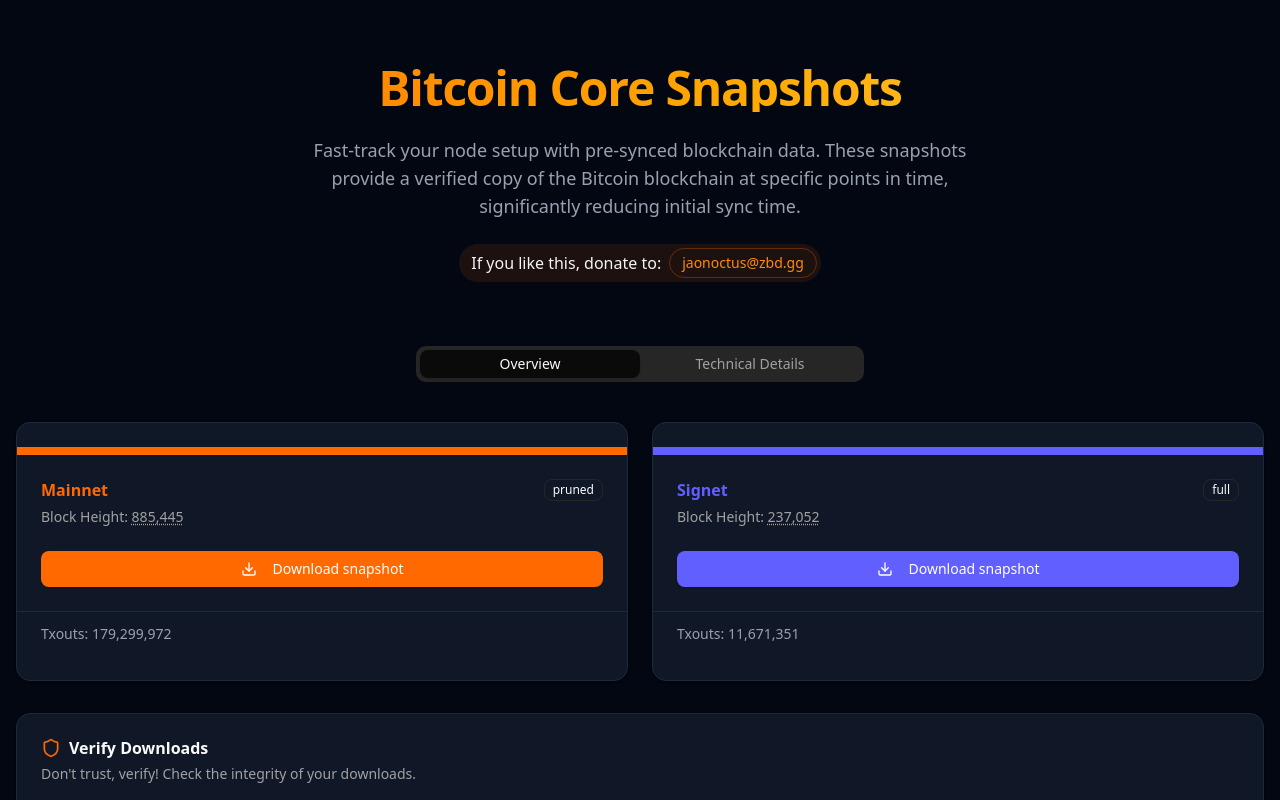
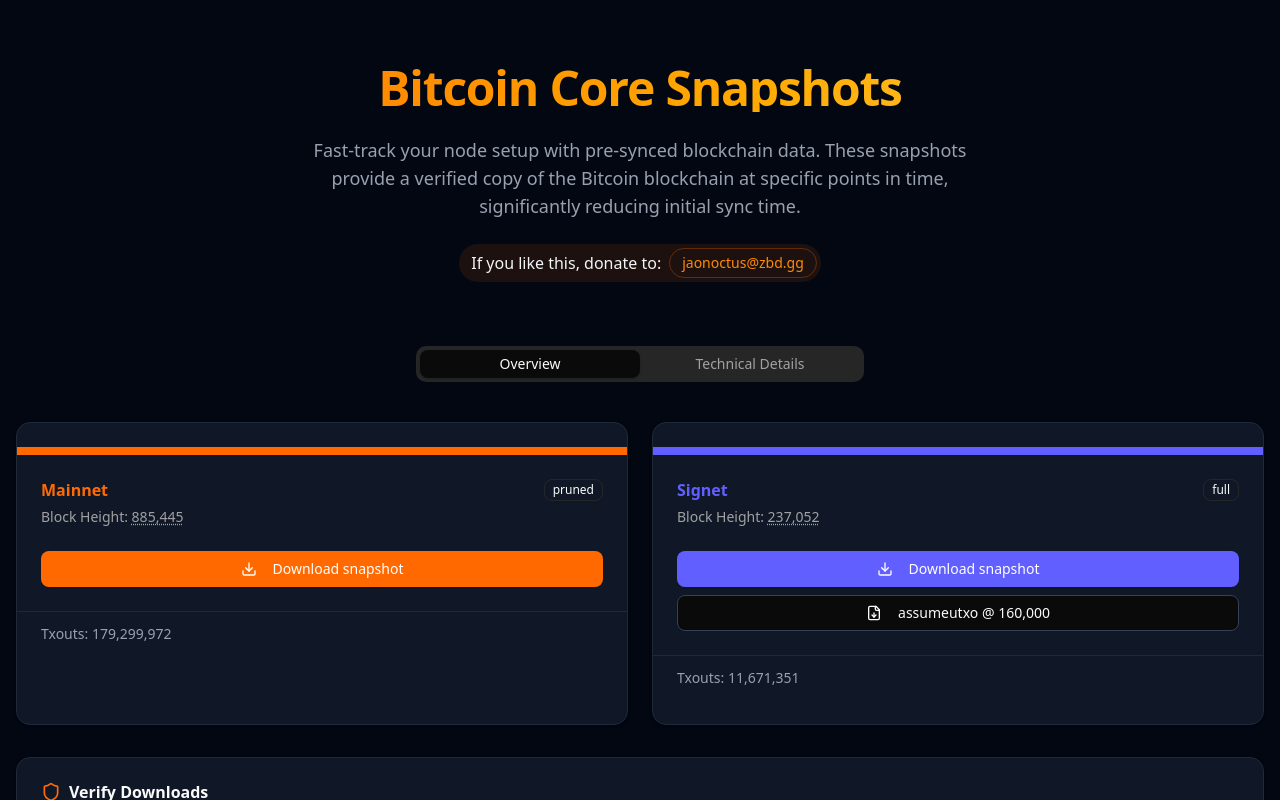
Before and after one commit to jaonoctus/bitcoin-snapshots-react, a Next.js app: page / in a window 1280 px wide. Shown: the top 800 px of the page. Built offline with nearby package versions, Linux system fonts and the light colour scheme.

Commit message:
assume utxo for signet

```diff
--- a/app/page.tsx
+++ b/app/page.tsx
@@ -1,7 +1,7 @@
 "use client"
 
 import { useState } from "react"
-import { ExternalLink, Download, Shield, HardDrive, Hash } from "lucide-react"
+import {ExternalLink, Download, Shield, HardDrive, Hash, FileDown} from "lucide-react"
 import { Tabs, TabsContent, TabsList, TabsTrigger } from "@/components/ui/tabs"
 import { Card, CardContent, CardDescription, CardFooter, CardHeader, CardTitle } from "@/components/ui/card"
 import { Button } from "@/components/ui/button"
@@ -18,8 +18,8 @@
   textColor: string
   borderColor: string
   downloadUrl: string
-  assumeutxoUrl: string
-  assumeutxoHeight: string
+  assumeutxoUrl: string | null
+  assumeutxoHeight: string | null
   chain: string
   prune: string
   size: string
@@ -46,9 +46,8 @@
       textColor: "text-orange-500",
       borderColor: "border-orange-500",
       downloadUrl: "https://pub-3fcf0b98b9e64d6381ced6eddee57bbf.r2.dev/022025/snapshot-bitcoin-mainnet-885445-pruned.tar.zst",
-      assumeutxoUrl:
-          "XXX",
-      assumeutxoHeight: "821568",
+      assumeutxoUrl: null,
+      assumeutxoHeight: null,
       chain: "mainnet",
       prune: "550",
       pruneHeight: "885156",
@@ -115,8 +114,8 @@
       textColor: "text-indigo-500",
       borderColor: "border-indigo-500",
       downloadUrl: "https://pub-3fcf0b98b9e64d6381ced6eddee57bbf.r2.dev/022025/snapshot-bitcoin-signet-237052-full.tar.zst",
-      assumeutxoUrl: "XXX",
-      assumeutxoHeight: "160,000",
+      assumeutxoUrl: "https://pub-3fcf0b98b9e64d6381ced6eddee57bbf.r2.dev/utxo/utxo-bitcoin-signet-160000.dat.zst",
+      assumeutxoHeight: "160000",
       chain: "signet",
       prune: "-",
       size: "9.3G",
@@ -201,11 +200,13 @@
                               <Download className="mr-2 h-4 w-4"/> Download snapshot
                             </a>
                           </Button>
-                          {/*<Button asChild variant="outline" className="border-gray-700 hover:bg-gray-800">*/}
-                          {/*  <a href={network.assumeutxoUrl} target="_blank" rel="noopener noreferrer">*/}
-                          {/*    <FileDown className="mr-2 h-4 w-4"/> assumeutxo @ {formatNumber(network.assumeutxoHeight)}*/}
-                          {/*  </a>*/}
-                          {/*</Button>*/}
+                          {network.assumeutxoUrl && network.assumeutxoHeight && (
+                              <Button asChild variant="outline" className="border-gray-700 hover:bg-gray-800">
+                                <a href={network.assumeutxoUrl} target="_blank" rel="noopener noreferrer">
+                                  <FileDown className="mr-2 h-4 w-4"/> assumeutxo @ {formatNumber(network.assumeutxoHeight)}
+                                </a>
+                              </Button>
+                          )}
                         </div>
                       </CardContent>
                       <CardFooter className="border-t border-gray-800 bg-gray-900/50 px-6 py-3">
```
